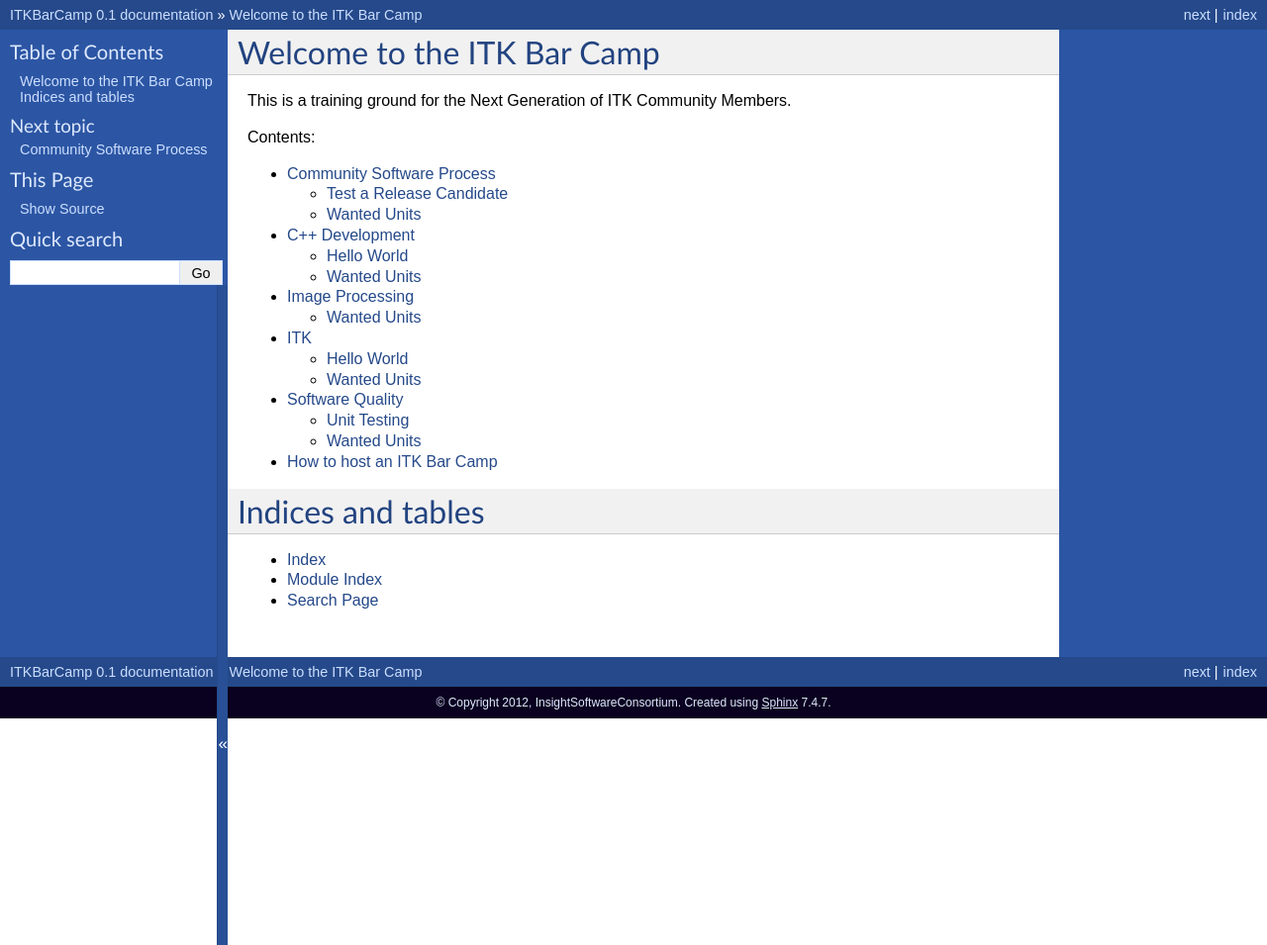
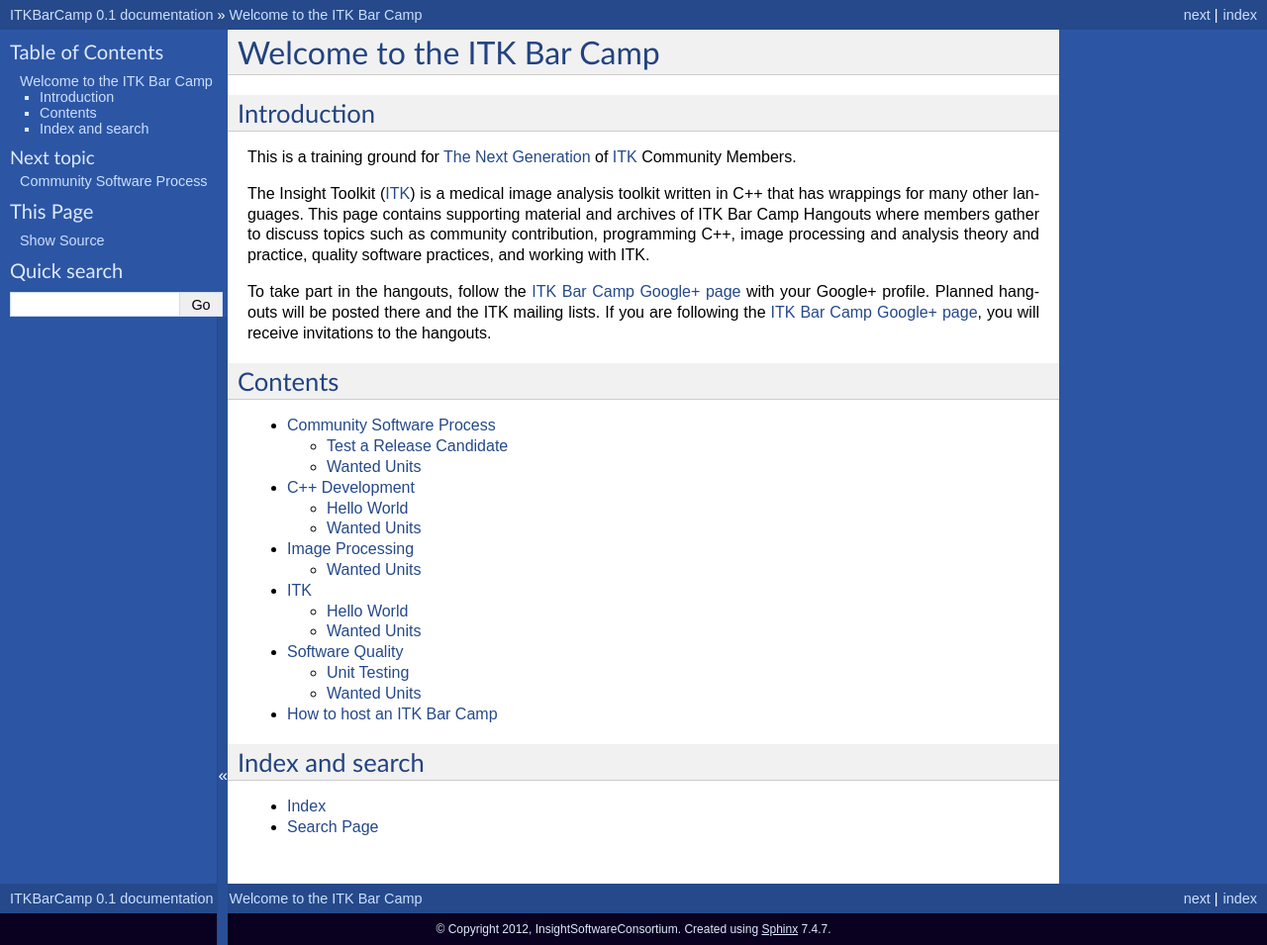
Before and after one commit to InsightSoftwareConsortium/ITKBarCamp, a Sphinx documentation site: the page built from doc/source/index.rst, in a window 1280 px wide and 955 px high. Shown: the whole window at 99% size. Built offline with Sphinx 7.4.7, drawn with Linux system fonts in a browser that asks for light colours; formulas are drawn with MathJax 3.

Commit message:
Front page introductory material.

```diff
--- a/doc/source/index.rst
+++ b/doc/source/index.rst
@@ -1,9 +1,24 @@
 Welcome to the ITK Bar Camp
 ===========================
 
-This is a training ground for the Next Generation of ITK Community Members.
+Introduction
+------------
 
-Contents:
+This is a training ground for `The Next Generation`_ of ITK_ Community Members.
+
+The Insight Toolkit (ITK_) is a medical image analysis toolkit written in C++
+that has wrappings for many other languages.  This page contains supporting
+material and archives of ITK Bar Camp Hangouts where members gather to discuss
+topics such as community contribution, programming C++, image processing and
+analysis theory and practice, quality software practices, and working with ITK.
+
+To take part in the hangouts, follow the `ITK Bar Camp Google+ page`_ with your
+Google+ profile.  Planned hangouts will be posted there and the ITK mailing
+lists.  If you are following the `ITK Bar Camp Google+ page`_, you will receive
+invitations to the hangouts.
+
+Contents
+--------
 
 .. toctree::
    :maxdepth: 2
@@ -17,10 +32,12 @@
 
    host.rst
 
-
-Indices and tables
-==================
+Index and search
+----------------
 
 * :ref:`genindex`
-* :ref:`modindex`
 * :ref:`search`
+
+.. _ITK: http://itk.org/
+.. _ITK Bar Camp Google+ page: https://plus.google.com/u/2/b/106512397331641956186/106512397331641956186/posts
+.. _The Next Generation: http://images1.wikia.nocookie.net/__cb20091202034554/memoryalpha/en/images/thumb/0/0e/The_Next_Generation_Main_Cast_Season_1.jpg/292px-The_Next_Generation_Main_Cast_Season_1.jpg
```
